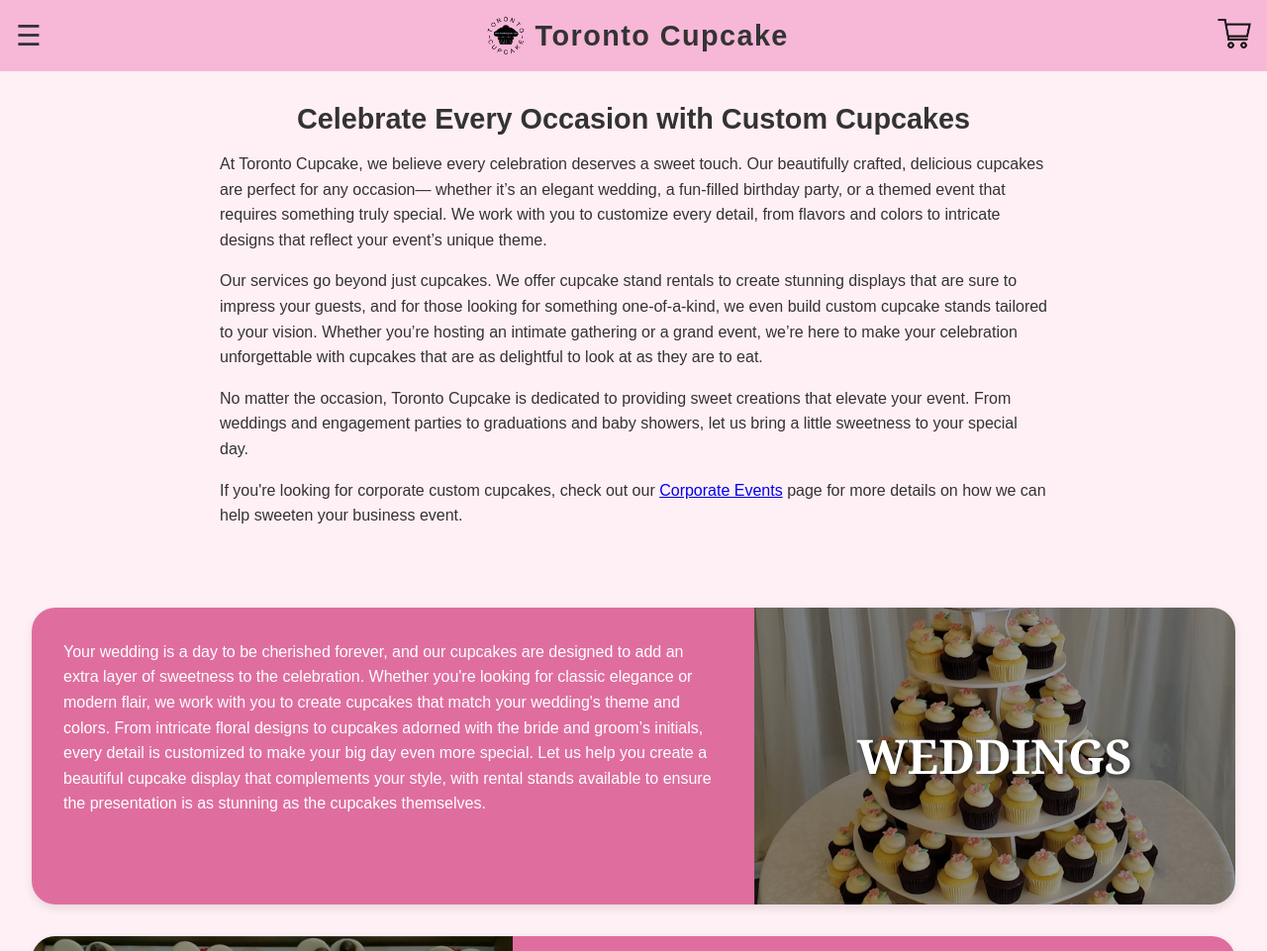
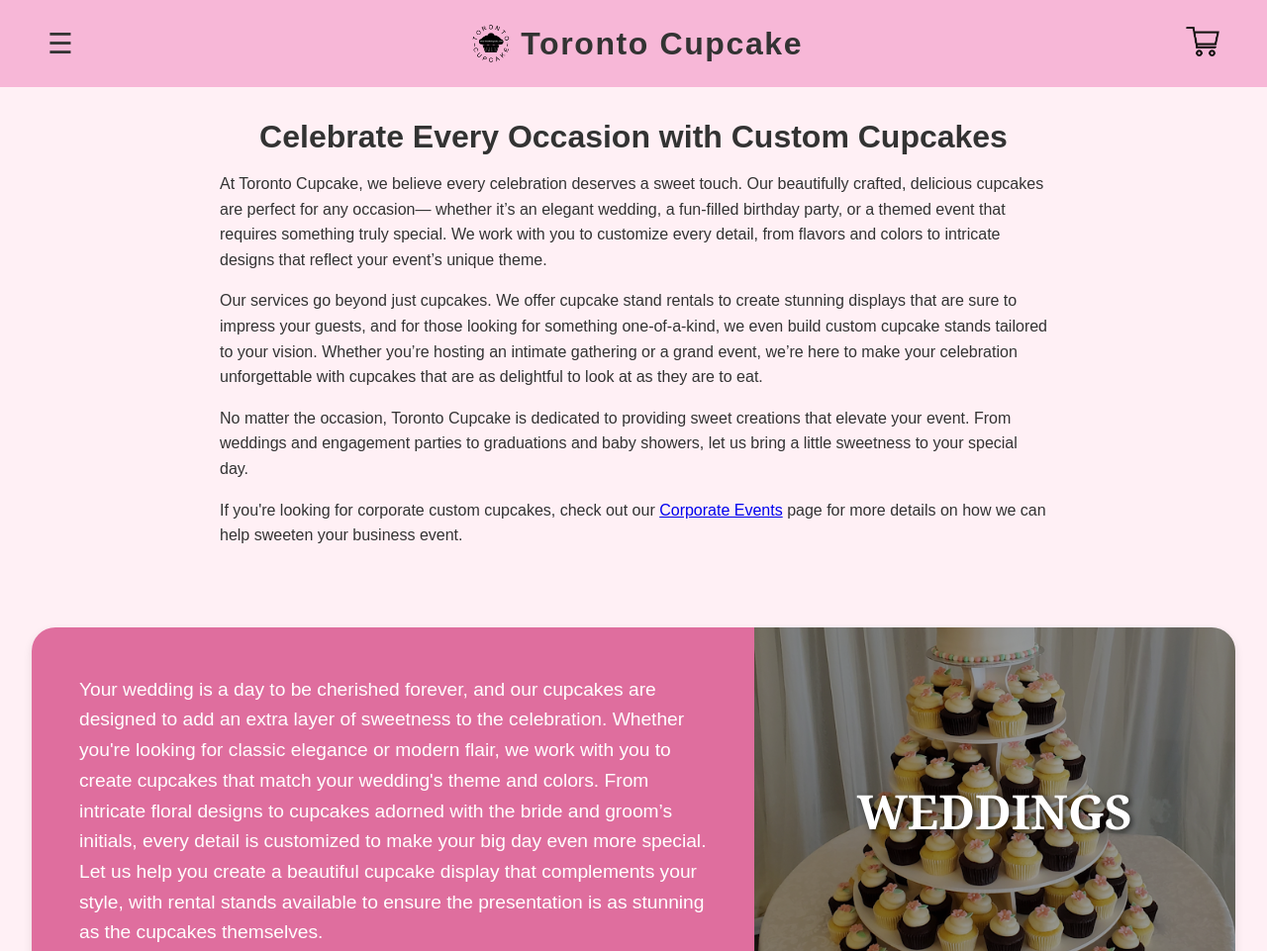
Before and after one commit to Operation-Cupcake/Project-2, a plain HTML site: page index.html in a window 1280 px wide. Shown: the top 961 px of the page at 99% size. Drawn offline with Linux system fonts and the light colour scheme.

Commit message:
adding media queries

```diff
--- a/styles.css
+++ b/styles.css
@@ -329,3 +329,83 @@ body {
     align-items: center;
     gap: 0.5em;
 }
+
+@media (min-width: 768px) {
+.navbar {
+    justify-content: space-between;
+}
+
+.hamburger-menu {
+  position: absolute;
+  top: 70px;
+  left: 10px;
+  width: 200px;
+}
+
+    .feature-image h2 {
+      font-size: 2.5rem;
+    }
+
+    .feature-text,
+    .wedding-text,
+    .birthday-text,
+    .engagement-text,
+    .theme-text,
+    .anniversary-text,
+    .graduation-text,
+    .holiday-text,
+    .baby-text,
+    .wrap-text {
+      font-size: 1.1rem;
+      padding: 2.5rem;
+    }
+
+    .intro h1 {
+      font-size: 2rem;
+    }
+  }
+
+  @media (min-width: 992px) {
+    .navbar {
+      padding: 1.5rem 3rem;
+    }
+
+    .logo-text {
+      font-size: 2rem;
+    }
+
+    .menu-links li {
+      font-size: 1rem;
+    }
+
+    .feature-image h2 {
+      font-size: 3rem;
+    }
+
+    .feature-text,
+    .wedding-text,
+    .birthday-text,
+    .engagement-text,
+    .theme-text,
+    .anniversary-text,
+    .graduation-text,
+    .holiday-text,
+    .baby-text,
+    .wrap-text {
+      font-size: 1.2rem;
+      padding: 3rem;
+    }
+
+    .footer-nav a {
+      font-size: 1rem;
+    }
+
+    .footer-logo {
+      height: 40px;
+    }
+
+    .footer-icon {
+      height: 35px;
+      width: 35px;
+    }
+  }
```
